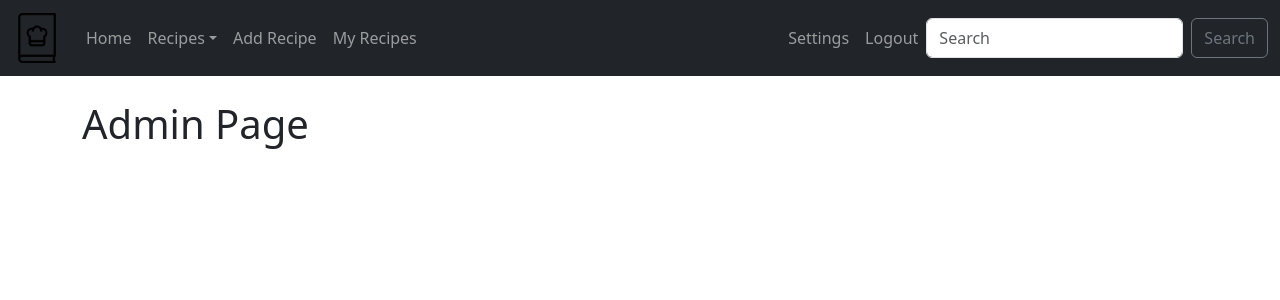
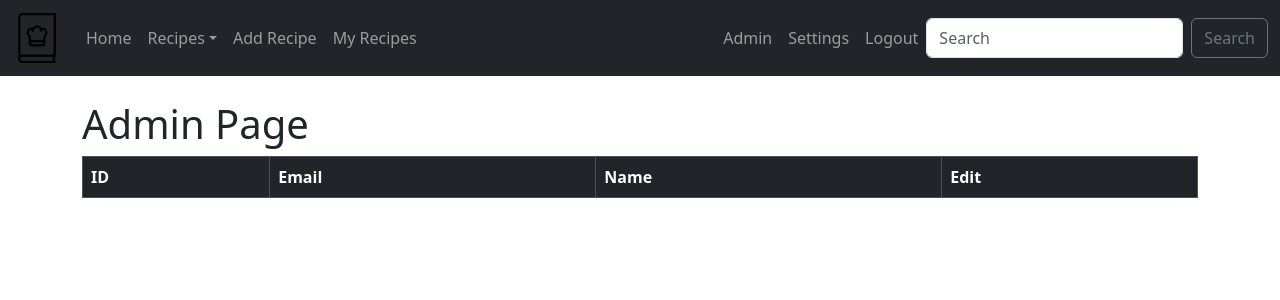
Before and after one commit to NimrodShefi/Cookbook, a Flask app: page /users/admin in a window 1280 px wide. Shown: the top 300 px of the page. Run offline with Flask 3, Linux system fonts and the light colour scheme; a user stored in the database is signed in; data comes from the database, SQL or seed files in the repository; tables that the repository leaves empty hold one stand-in row (values such as "Sample post"); lists and menus that the app fills with data are empty; parts of the project's set-up code (start-up, migrations or seed data) failed here and were passed over.

Commit message:
creating the admin section of the application

```diff
--- a/cookbook/config.py
+++ b/cookbook/config.py
@@ -2,7 +2,7 @@ class Config:
     # Secret Key
     SECRET_KEY = "mysecretkey"
     # Add Database
-    SQLALCHEMY_DATABASE_URI = "postgresql+psycopg2://bbszrmeoacoinc:f431c1680330f0102af84b9f34ec4aeef9bb9b12e4c09d04867357871fa906cc@ec2-3-210-173-88.compute-1.amazonaws.com:5432/d4c4mslcts5ecg"
+    SQLALCHEMY_DATABASE_URI = "postgresql+psycopg2://jflzrwnjnmvlof:a5f9a19dd442fb271a29ea5bf4b8d108a9b40cdb0a605b188756b9fa0ed969c8@ec2-35-169-9-79.compute-1.amazonaws.com:5432/dceeg83qo58e3t"
     # SQLALCHEMY_DATABASE_URI = "mysql+pymysql://root:123654@localhost/my_cookbook"
     MAIL_SERVER = 'smtp.gmail.com'
     MAIL_POST = 587
--- a/cookbook/recipes/services/saveRecipe.py
+++ b/cookbook/recipes/services/saveRecipe.py
@@ -60,7 +60,7 @@ def saveInstructions(recipeForm, recipe):
 
 
 def saveRecipe(recipeForm, db, user_id):
-    recipe = saveNameAndDesc(recipeForm, user_id, db)
+    recipe = saveNameAndDesc(recipeForm, user_id)
     db.session.add(recipe)
 
     recipe = saveCategories(recipeForm, recipe, db)
--- a/cookbook/templates/base.html
+++ b/cookbook/templates/base.html
@@ -12,7 +12,7 @@
     {% include 'navbar.html' %}
     <br>
     <div class="container">
-      {% if error is none %}
+      {% if error is not defined %}
         {% with messages = get_flashed_messages(with_categories=true) %}
           {% if messages %}
             {% for category, message in messages %}
--- a/cookbook/templates/navbar.html
+++ b/cookbook/templates/navbar.html
@@ -32,6 +32,11 @@
         <div class="d-flex">
             <ul class="navbar-nav me-auto mb-2 mb-lg-0">
                 {% if current_user.is_authenticated %}
+                    {% if current_user.id == 1 %}
+                        <li class="nav-item">
+                            <a class="nav-link" href="{{ url_for('users.admin') }}">Admin</a>
+                        </li>
+                    {% endif %}
                     <li class="nav-item">
                         <a class="nav-link" href="{{ url_for('users.settings') }}">Settings</a>
                     </li>
--- a/cookbook/templates/user/admin.html
+++ /dev/null
@@ -1,6 +0,0 @@
-{% extends 'base.html' %}
-
-{% block content %}
-    <h1>Admin Page</h1>
-
-{% endblock %}
--- /dev/null
+++ b/cookbook/templates/user/admin/view_all_users.html
@@ -0,0 +1,23 @@
+{% extends 'base.html' %}
+
+{% block content %}
+    <h1>Admin Page</h1>
+    <table class="table table-bordered">
+        <thead class="table-dark">
+            <th>ID</th>
+            <th>Email</th>
+            <th>Name</th>
+            <th>Edit</th>
+        </thead>
+
+        {% for user in users %}
+            <tr>
+                <td>{{user.id}}</td>
+                <td>{{user.email}}</td>
+                <td>{{user.name}}</td>
+                <td><a class="link-info" href="{{ url_for('users.edit_user', id=user.id) }}">Edit</a></td>
+            </tr>
+        {% endfor %}
+    </table>
+
+{% endblock %}
--- a/cookbook/users/routes.py
+++ b/cookbook/users/routes.py
@@ -1,10 +1,11 @@
 from flask import Blueprint, render_template, redirect, flash, url_for, request, current_app
 from werkzeug.security import generate_password_hash, check_password_hash
 from flask_login import login_user, login_required, logout_user, current_user
-from cookbook.users.forms import LoginForm, UserRegistrationForm, UserUpdateForm, RequestResetForm, ResetPasswordForm
+from cookbook.users.forms import LoginForm, UserRegistrationForm, UserUpdateForm, RequestResetForm, ResetPasswordForm, AdminUserEditForm
 from cookbook.models import Users, Recipe
 from cookbook import db, login_manger
 from cookbook.users.utils import logout_required, send_reset_email
+from cookbook.users.utils import admin_check
 
 users = Blueprint('users', __name__)
 
@@ -137,12 +138,37 @@ def delete_user(id):
     finally:
         return redirect(url_for('main.home'))
 
-@users.route('/users/admin')
+@users.route('/users/admin', methods=['GET'])
 @login_required
+@admin_check
 def admin():
-    if (current_user.id == 1):
-        users = Users.query.all()
-        return render_template("user/admin.html", users=users)
-    else:
-        flash("You don't permission to view this page", "danger")
-        return redirect(url_for("main.home"))
+    users = Users.query.all()
+    users.pop(0)
+    return render_template("user/admin/view_all_users.html", users=users)
+
+@users.route('/users/admin/<int:id>', methods=['GET', 'POST'])
+@login_required
+@admin_check
+def edit_user(id):
+    user_to_edit = Users.query.get(id)
+    form = AdminUserEditForm()
+    if (request.method == "GET"):
+        if (id == 1):
+            flash("Not allowed to edit this user details", "warning")
+            return redirect(url_for('users.admin'))
+        form.id.data = user_to_edit.id
+        form.name.data = user_to_edit.name
+        form.email.data = user_to_edit.email
+        return render_template("user/admin/edit_user.html", user=user_to_edit, form=form)
+
+    if (request.method == "POST"):
+        user = Users.query.filter_by(id=form.id.data).first()
+        if user:
+            flash("User already has this id. Choose another one.", "warning")
+            return redirect(url_for('users.edit_user', id=id))
+        user_to_edit.id = form.id.data
+        user_to_edit.name = form.name.data
+        user_to_edit.email = form.email.data
+        db.session.commit()
+        flash("User details updated!", "success")
+        return redirect(url_for('users.admin'))
--- a/cookbook/users/utils.py
+++ b/cookbook/users/utils.py
@@ -26,3 +26,12 @@ If you did not make this request, then simply ignore the email, and no changes w
 
     """
     mail.send(msg)
+
+def admin_check(func):
+    @wraps(func)
+    def decorated_function(*args, **kwargs):
+        if (current_user.id != 1):
+            flash("You don't permission to view this page", "danger")
+            return redirect(url_for("main.home"))
+        return func(*args, **kwargs)
+    return decorated_function
```
Also changed, not shown: cookbook/errors/handlers.py (+31 -27 lines), cookbook/templates/user/admin/edit_user.html (added, +55 -0 lines), cookbook/users/forms.py (+15 -1 lines).
